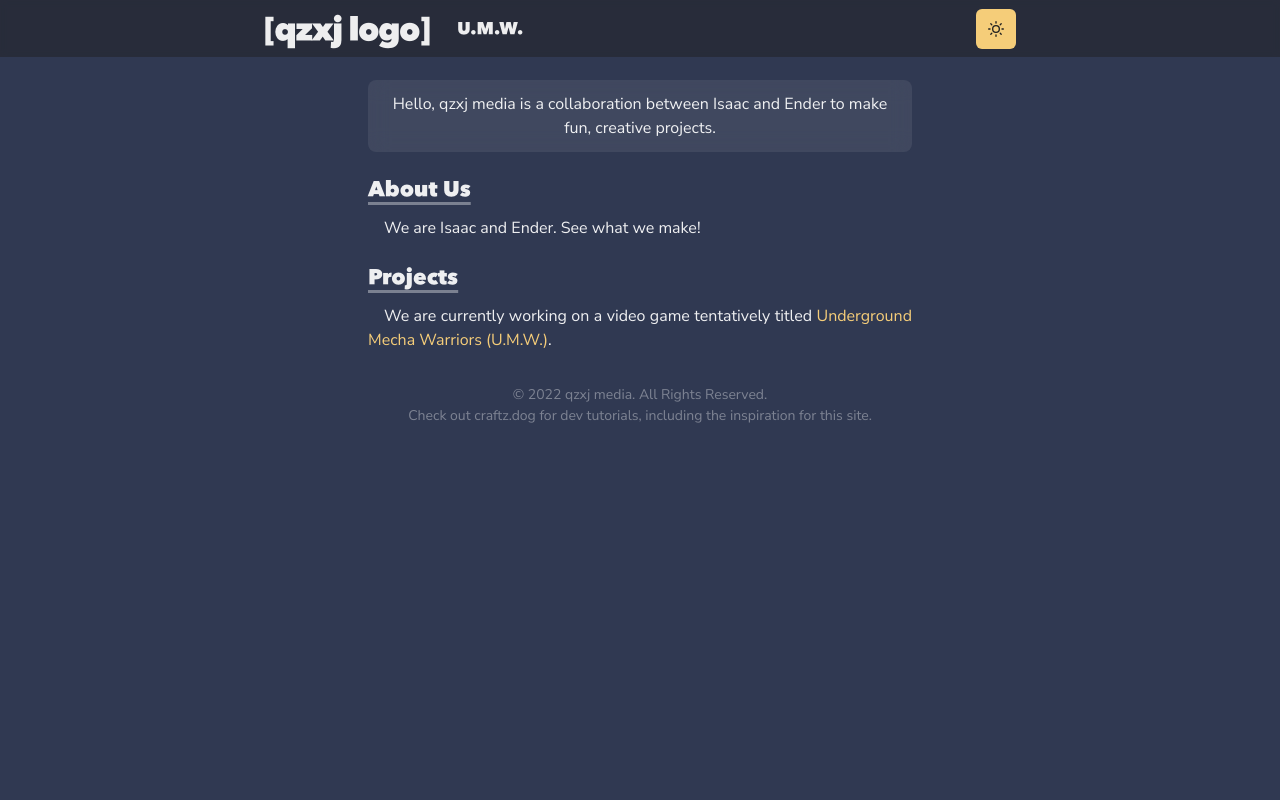
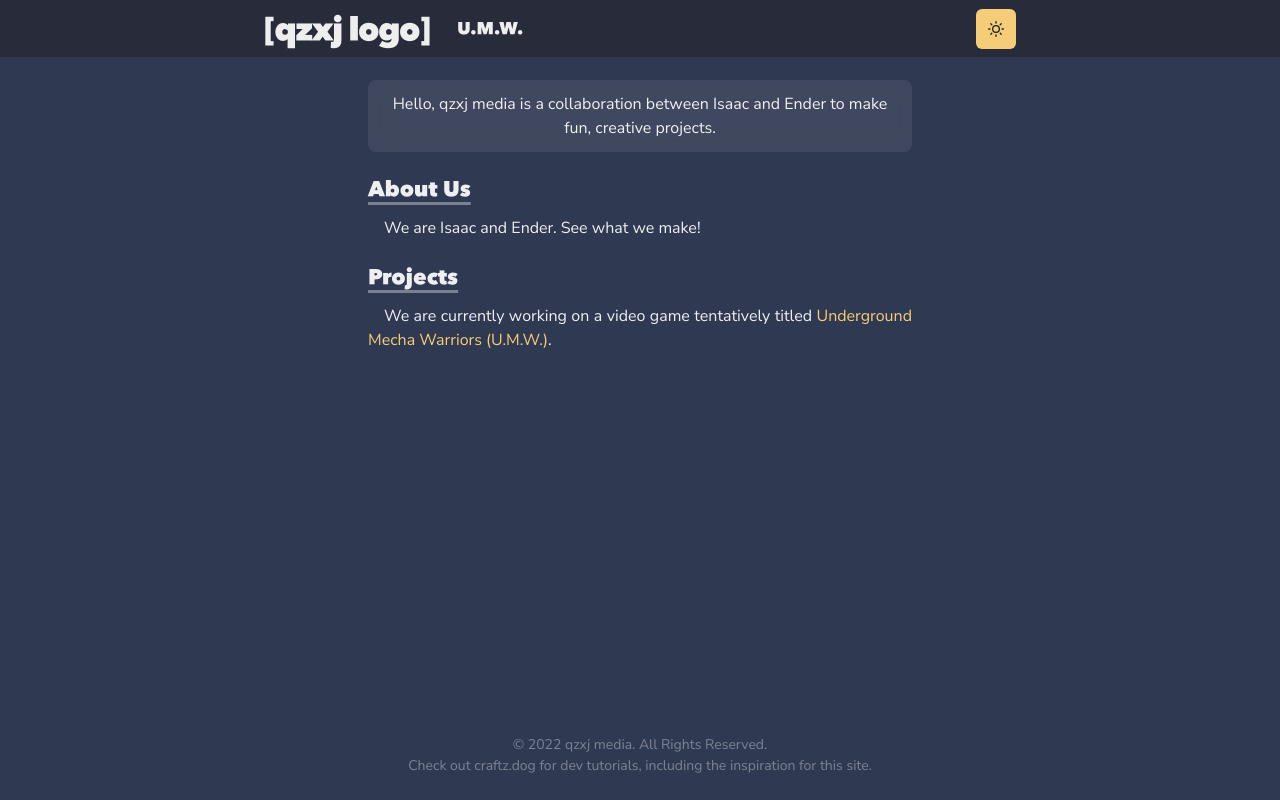
Before and after one commit to qzxj-media/qzxjmedia.com, a Next.js app: page / in a window 1280 px wide. Built offline with nearby package versions, Linux system fonts and the light colour scheme.

Commit message:
Clean up devlog page loading and footer location

```diff
--- a/components/footer.tsx
+++ b/components/footer.tsx
@@ -2,7 +2,7 @@ import { Box } from '@chakra-ui/react'
 
 const Footer = () => {
   return (
-    <Box textAlign="center" opacity={0.4} fontSize="sm" mt={8}>
+    <Box textAlign="center" opacity={0.4} fontSize="sm" mt="auto">
       &copy; {new Date().getFullYear()} qzxj media. All Rights Reserved.
       <br />
       Check out{' '}
--- a/components/layouts/main.tsx
+++ b/components/layouts/main.tsx
@@ -12,7 +12,7 @@ interface Props {
 
 const Main: NextPage<Props> = ({ children, router }) => {
   return (
-    <Box as="main" pb={8}>
+    <Box as="main" pb={4}>
       <Head>
         <meta name="viewport" content="width=device-width, initial-scale=1" />
         <title>qzxj media - homepage</title>
@@ -20,7 +20,13 @@ const Main: NextPage<Props> = ({ children, router }) => {
 
       <Navbar path={router.asPath} />
 
-      <Container maxW="container.md" pt={20}>
+      <Container
+        maxW="container.md"
+        pt={20}
+        minHeight="97vh"
+        display="flex"
+        flexDirection="column"
+      >
         {children}
 
         <Footer />
--- a/pages/umwdevlog/[slug].tsx
+++ b/pages/umwdevlog/[slug].tsx
@@ -8,6 +8,7 @@ import { tagsToString } from '../../lib/tag-utils'
 import { useRouter } from 'next/router'
 import { useDevlogPost } from '../../lib/use-devlog-post'
 import { Container } from '@chakra-ui/react'
+import Section from '../../components/section'
 
 const DevlogPost: NextPage = () => {
   const router = useRouter()
@@ -19,6 +20,7 @@ const DevlogPost: NextPage = () => {
     <Layout title={title}>
       {!isLoading && (
         <Container>
+          <Section>
             <components.h1>{title}</components.h1>
             <components.h3>{excerpt}</components.h3>
             <br />
@@ -28,8 +30,11 @@ const DevlogPost: NextPage = () => {
             </components.h3>
             <components.h3>Tags: {tagsToString(tags)}</components.h3>
             <MyDivider />
+          </Section>
+          <Section delay={0.1}>
             {/* @ts-ignore */}
             <MDXRemote {...mdxSource} components={components} />
+          </Section>
         </Container>
       )}
     </Layout>
--- a/styles/globals.css
+++ b/styles/globals.css
@@ -5,10 +5,12 @@
 }
 
 html,
-body {
+body,
+#__next {
   padding: 0;
   margin: 0;
   font-family: 'Nunito Sans', sans-serif;
+  min-height: 97vh;
 }
 
 a {
```
Lines whose indentation alone changed are shown as unchanged.
